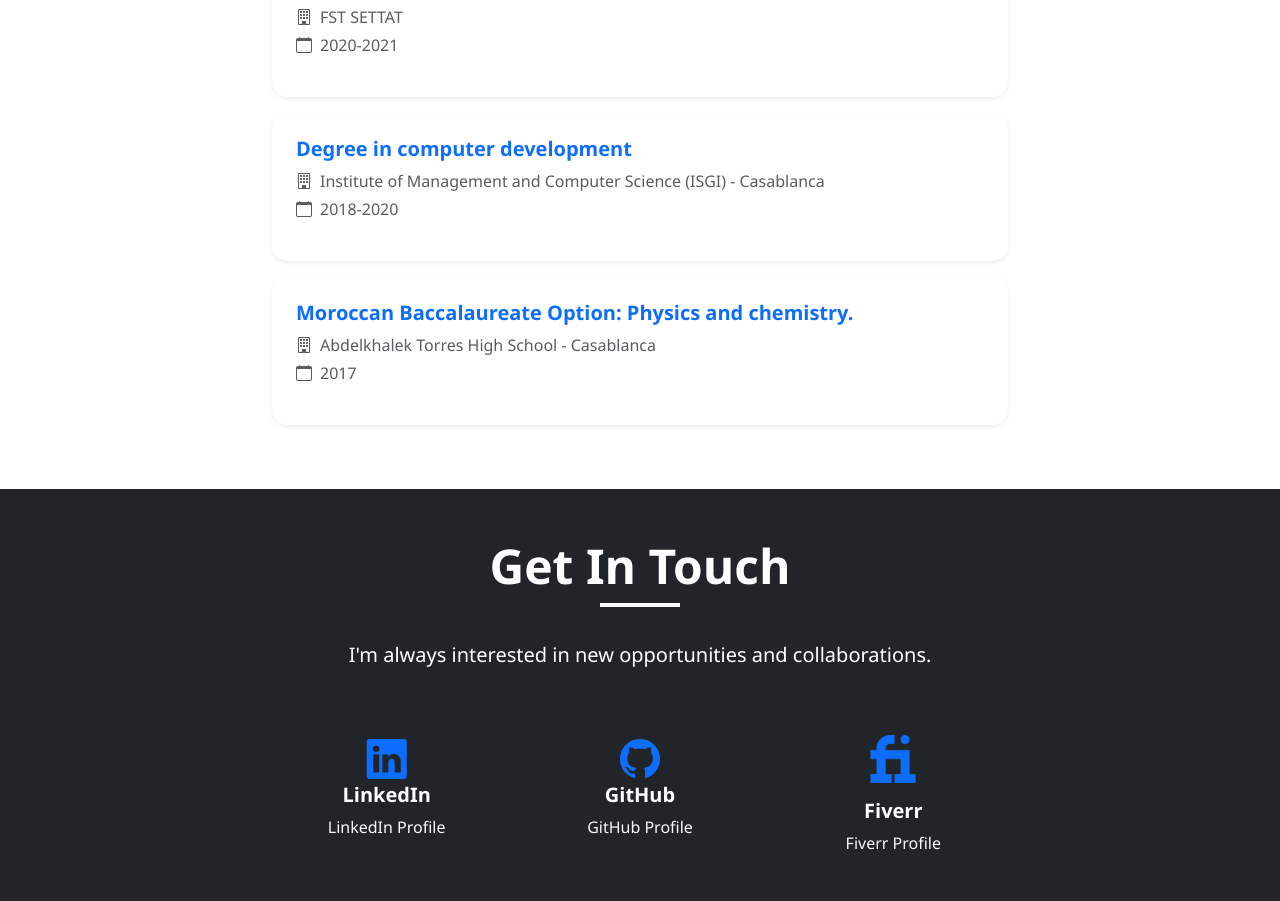
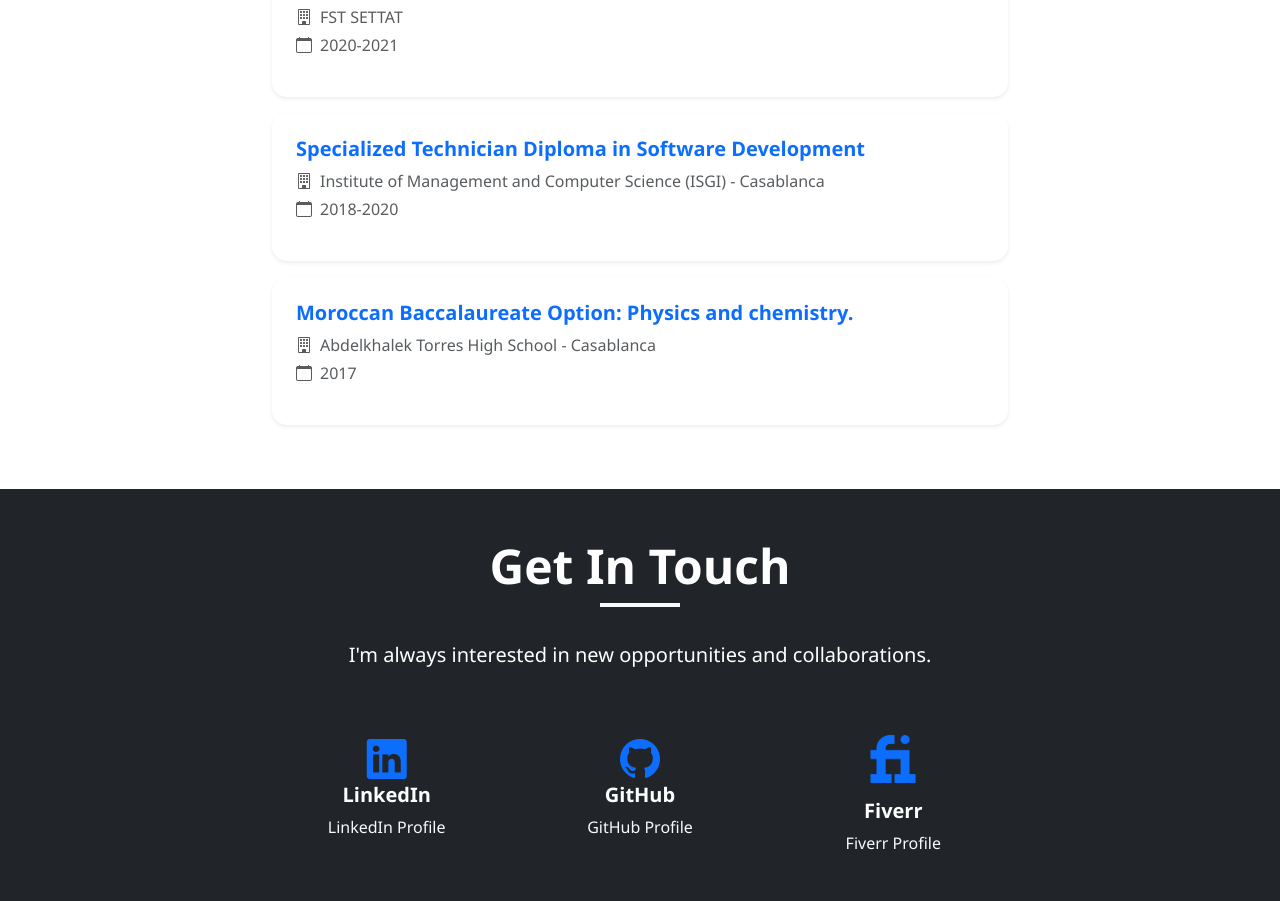
Before and after one commit to LakhdarMohamed-github/MohamedLakhdar, a React (Vite) app: page / in a window 1280 px wide. Shown: the part 4740-5641 px from the top of the page. Built offline with nearby package versions, Linux system fonts and the light colour scheme.

Commit message:
updating educ section

```diff
--- a/src/App.jsx
+++ b/src/App.jsx
@@ -90,7 +90,7 @@ function App() {
         institution: "FST SETTAT"
       },
       {
-        degree: "Degree in computer development",
+        degree: "Specialized Technician Diploma in Software Development",
         duration: "2018-2020",
         institution: "Institute of Management and Computer Science (ISGI) - Casablanca"
       },
```
